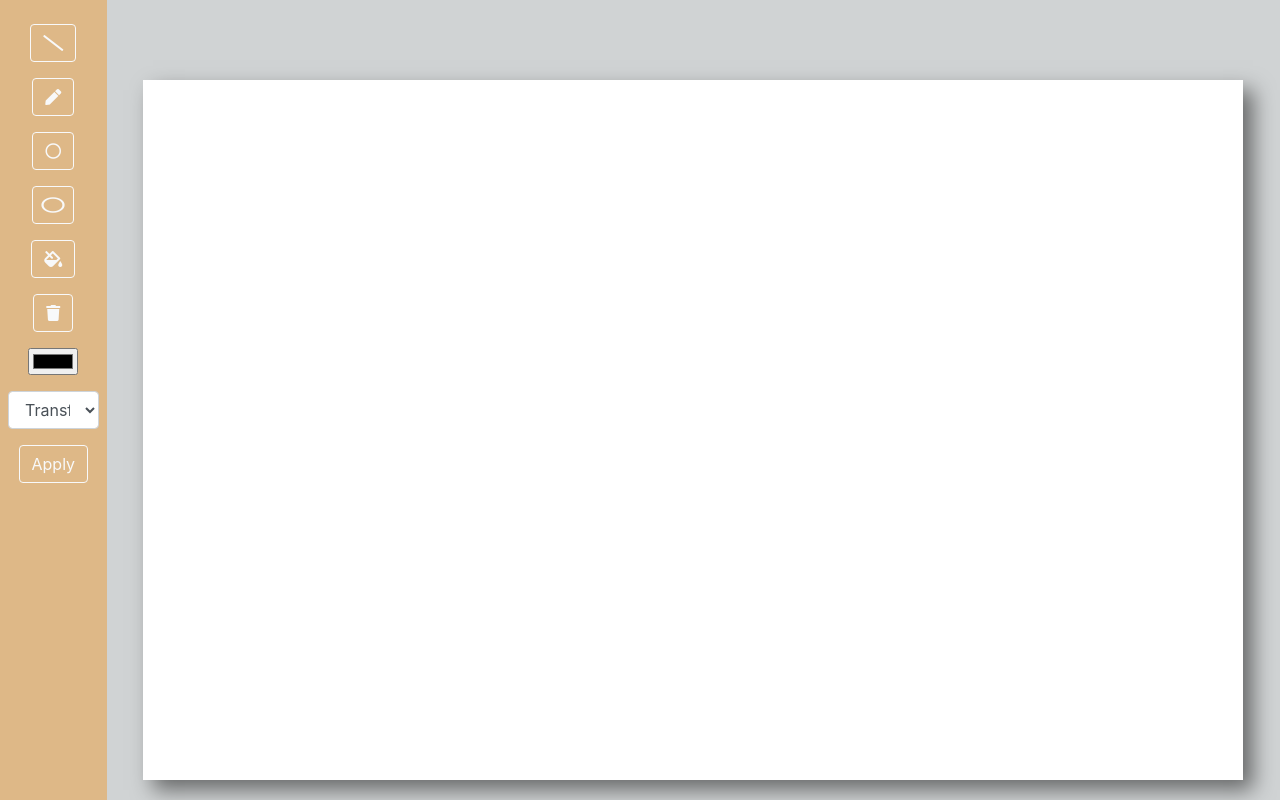
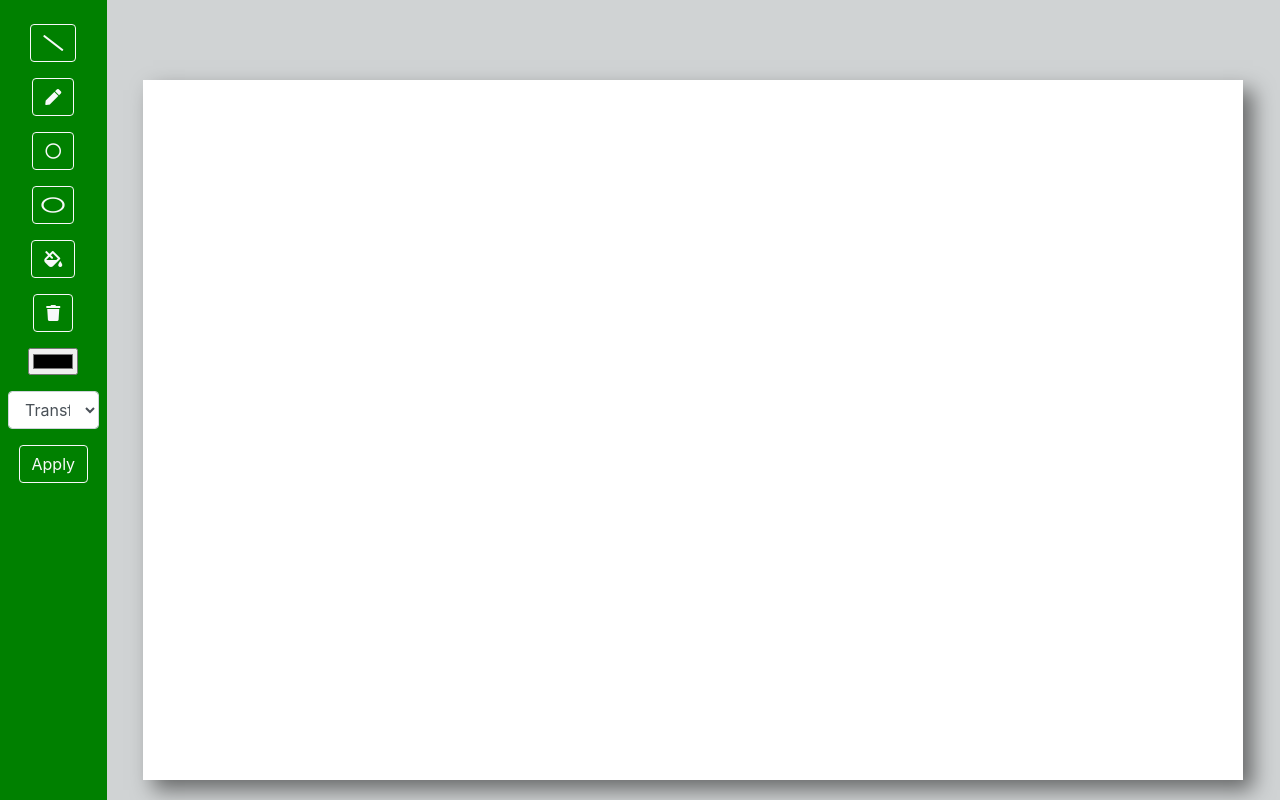
Before and after one commit to yeheskielaji/simple_paint, a plain HTML site: page index.html in a window 1280 px wide. Drawn offline with nearby package versions, Linux system fonts and the light colour scheme.

Commit message:
Update index.html

```diff
--- a/index.html
+++ b/index.html
@@ -12,7 +12,7 @@
 <body>
     <div class="container-fluid">
         <div class="row no-gutters">
-            <div class="col-1 text-white d-flex flex-column align-items-center py-3 px-2" style="background-color: burlywood;">
+            <div class="col-1 text-white d-flex flex-column align-items-center py-3 px-2" style="background-color: green;">
                 <button class="btn btn-outline-light my-2" onclick="selectTool('line')" title="Line">
                     <i class="fas fa-slash"></i>
                 </button>
```
